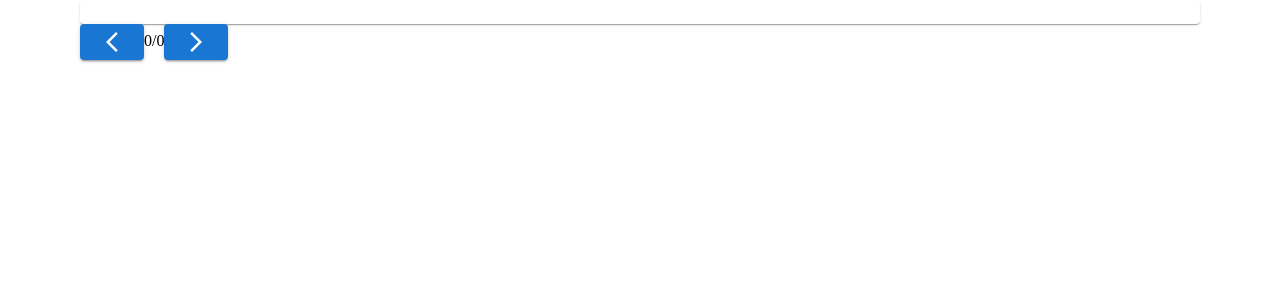
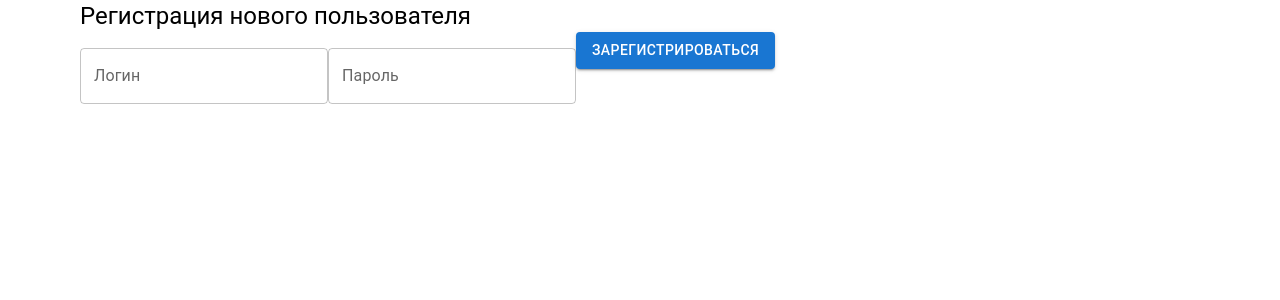
Before and after one commit to AnnaConda007/translator, a React (Vite) app: page /authorization in a window 1280 px wide. Shown: the top 300 px of the page. Built offline with nearby package versions, Linux system fonts and the light colour scheme; no server answers.

Commit message:
регистрация и писк по пользователю

```diff
--- a/package.json
+++ b/package.json
@@ -17,6 +17,7 @@
     "@reduxjs/toolkit": "^1.9.5",
     "@types/react-router-dom": "^5.3.3",
     "axios": "^1.5.0",
+    "firebase": "^10.4.0",
     "iconv-lite": "^0.6.3",
     "jschardet": "^3.0.0",
     "react": "^18.2.0",
--- a/src/App.tsx
+++ b/src/App.tsx
@@ -3,6 +3,7 @@ import { BrowserRouter, Route, Routes } from "react-router-dom";
 import Home from "./routes/Home";
 import { Provider } from "react-redux";
 import SelectedBookContent from "./routes/SelectedBookPage";
+import Authorization from './routes/Authorization';
 import store from "./redux/store";
 function App() {
   return (
@@ -12,6 +13,7 @@ function App() {
           <Routes>
             <Route path="/" element={<Home />} />
             <Route path="/:bookTitle" element={<SelectedBookContent />} />
+            <Route path="/authorization" element={<Authorization />} />
           </Routes>
         </BrowserRouter>
       </Provider>
--- a/src/contains.ts
+++ b/src/contains.ts
@@ -1,8 +1,11 @@
 export const newsApiKey: string = "88c0a633c11544df8d7cf255718e2334";
+export const userFairbaseId = localStorage.getItem("userFairbaseId")
 export const dataBaseURL = "https://books-31eba-default-rtdb.firebaseio.com/";
 export const books_dataBaseURL = `${dataBaseURL}books/.json`;
-export const dictionary_dataBaseURL = `${dataBaseURL}dictionary/.json`;
-export const dictionary_libraryURL = `${dataBaseURL}books/`;
+export const addNewBook_libraryURL = (titleBook: string) => {
+  return `${dataBaseURL}books/${titleBook}/.json`
+};
+export const dictionary_dataBaseURL = `${dataBaseURL}${userFairbaseId}dictionary/.json`;
 export const serverUrl = "http://localhost:3000";
 export const amountOfTestCard = 2;
 export const amountAnswerOption = 4;
--- /dev/null
+++ b/src/routes/Authorization.tsx
@@ -0,0 +1,63 @@
+import { TextField, Box, Button, Typography } from '@mui/material';
+import { useState } from "react"
+import { registerWithEmail } from '../utils/firebase.utils';
+const Authorization = () => {
+  const [formData, setFormData] = useState({
+    login: "",
+    password: ""
+  })
+  const onChange = (e: React.ChangeEvent<HTMLInputElement>) => {
+    const { name, value } = e.target;
+    setFormData(prevData => ({
+      ...prevData,
+      [name]: value
+    }));
+  }
+  const handleRegister = async () => {
+    try {
+      const user = await registerWithEmail(formData.login, formData.password);
+      console.log("Пользователь успешно зарегистрирован:", user.uid);
+      localStorage.setItem("userFairbaseId", user.uid)
+    } catch (error) {
+      console.error("Ошибка при регистрации:", (error as Error).message);
+
+    }
+  };
+
+  return (
+    <>
+      <Box>
+        <Typography variant="h5" component="h2">
+          Регистрация нового пользователя
+        </Typography>
+        <form onSubmit={e => e.preventDefault()}>  {/* Предотвращаем стандартное поведение формы */}
+          <TextField
+            name="login"
+            autoComplete='off'
+            value={formData.login}
+            onChange={onChange}
+            variant="outlined"
+            label="Логин"
+            margin="normal"
+          ></TextField>
+          <TextField
+            name="password"
+            autoComplete='off'
+            value={formData.password}
+            onChange={onChange}
+            variant="outlined"
+            label="Пароль"
+            type="password"
+            margin="normal"
+          ></TextField>
+          <Button variant='contained' onClick={handleRegister}> Зарегистрироваться</Button>
+        </form>
+      </Box>
+
+    </>
+
+  )
+}
+
+
+export default Authorization
--- /dev/null
+++ b/src/utils/firebase.utils.ts
@@ -0,0 +1,23 @@
+import { initializeApp } from 'firebase/app';
+import { getAuth, createUserWithEmailAndPassword } from 'firebase/auth';
+
+const firebaseConfig = {
+  apiKey: "AIzaSyBXGAcFyO4yWey26BgEkqAoeEq4rVA5e7k",
+  authDomain: "books-31eba.firebaseapp.com",
+  databaseURL: "https://books-31eba-default-rtdb.firebaseio.com",
+  projectId: "books-31eba",
+  storageBucket: "books-31eba.appspot.com",
+  messagingSenderId: "436605099313",
+  appId: "1:436605099313:web:810f388c2c04c5fd786410"
+};
+const firebaseApp = initializeApp(firebaseConfig);
+
+export const auth = getAuth();
+export const registerWithEmail = async (email: string, password: string) => {
+  try {
+    const userCredential = await createUserWithEmailAndPassword(auth, email, password);
+    return userCredential.user;
+  } catch (error) {
+    throw new Error((error as Error).message);
+  }
+};
--- a/src/utils/updateDictionaryToBD.ts
+++ b/src/utils/updateDictionaryToBD.ts
@@ -1,4 +1,4 @@
-import { dictionary_dataBaseURL, dictionary_libraryURL } from "../contains";
+import { dictionary_dataBaseURL, addNewBook_libraryURL } from "../contains";
 import { TypeAction } from "../components/enum";
 import { dataFromBD } from "../redux/dictionarySlice";
 interface add_deliteWordInBDArgs {
@@ -69,7 +69,7 @@ export const updateDictionaryInBD = async (dictionaryEntries: {
 
 export const addNewBookInLibrary = async (titleBook: string, bookContent: string): Promise<boolean> => {
   try {
-    const url = `${dictionary_libraryURL}/${titleBook}.json`;
+    const url = addNewBook_libraryURL(titleBook)
     await fetch(url,
       {
         method: "PUT",
```
Also changed, not shown: 1 other file (tests, documents, lock files or other folders).
